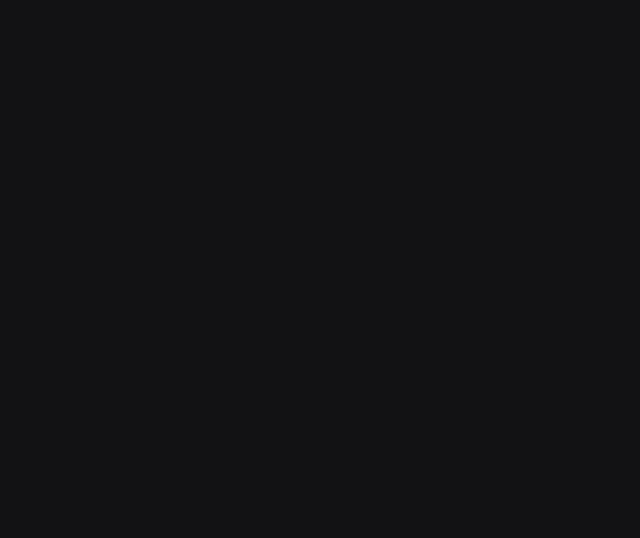
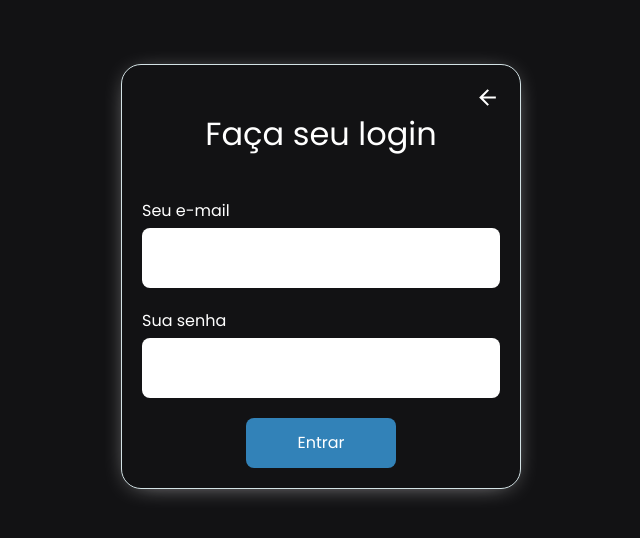
Before and after one commit to PedroGomes1/softaliza, a React (Create React App) app in the folder frontend/: page /signin in a window 1280 px wide. Shown: the part 124-662 px from the top of the page, without its empty margins (319-959 px from the left). Built offline with nearby package versions, Linux system fonts and the light colour scheme.

Commit message:
Application routes using the library react-router-dom

```diff
--- a/frontend/src/App.tsx
+++ b/frontend/src/App.tsx
@@ -1,12 +1,11 @@
 import React from "react";
-
+import Routes from "./routes";
 import GlobalStyles from "./styles/global";
-import Home from "./pages/HomePage";
 
 function App() {
   return (
     <>
-      <Home />
+      <Routes />
       <GlobalStyles />
     </>
   );
--- /dev/null
+++ b/frontend/src/routes/Route.tsx
@@ -0,0 +1,34 @@
+import React from "react";
+
+import {
+  Route as ReactDOMRoute,
+  RouteProps as ReactDOMRouteProps,
+  Redirect,
+} from "react-router-dom";
+
+interface RouteProps extends ReactDOMRouteProps {
+  isPrivate?: boolean;
+  component: React.ComponentType;
+}
+
+const Route: React.FC<RouteProps> = ({
+  isPrivate = false,
+  component: Component,
+  ...rest
+}) => {
+  const user = undefined;
+  return (
+    <ReactDOMRoute
+      {...rest}
+      render={() => {
+        return isPrivate === !!user ? (
+          <Component {...rest} />
+        ) : (
+          <Redirect to={{ pathname: isPrivate ? "/" : "/login" }} />
+        );
+      }}
+    />
+  );
+};
+
+export default Route;
--- /dev/null
+++ b/frontend/src/routes/index.tsx
@@ -0,0 +1,20 @@
+import React from "react";
+import { Switch, BrowserRouter } from "react-router-dom";
+
+import HomePage from "../pages/HomePage";
+import SignIn from "../pages/SignIn";
+import SignUp from "../pages/SignUp";
+
+import Route from "./Route";
+
+const Routes: React.FC = () => (
+  <BrowserRouter>
+    <Switch>
+      <Route path="/" exact component={HomePage} />
+      <Route path="/signin" exact component={SignIn} />
+      <Route path="/signup" exact component={SignUp} />
+    </Switch>
+  </BrowserRouter>
+);
+
+export default Routes;
```
